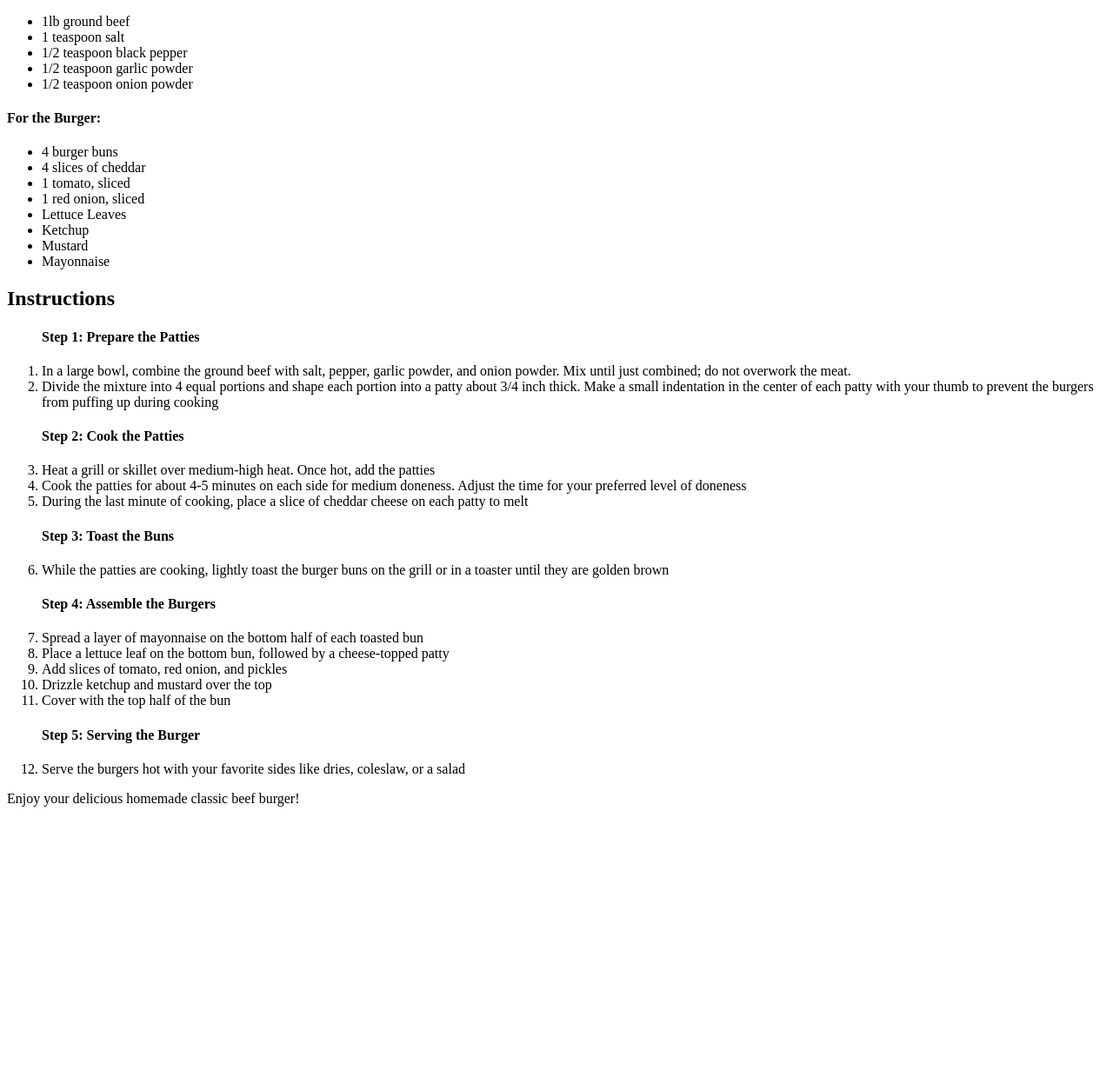
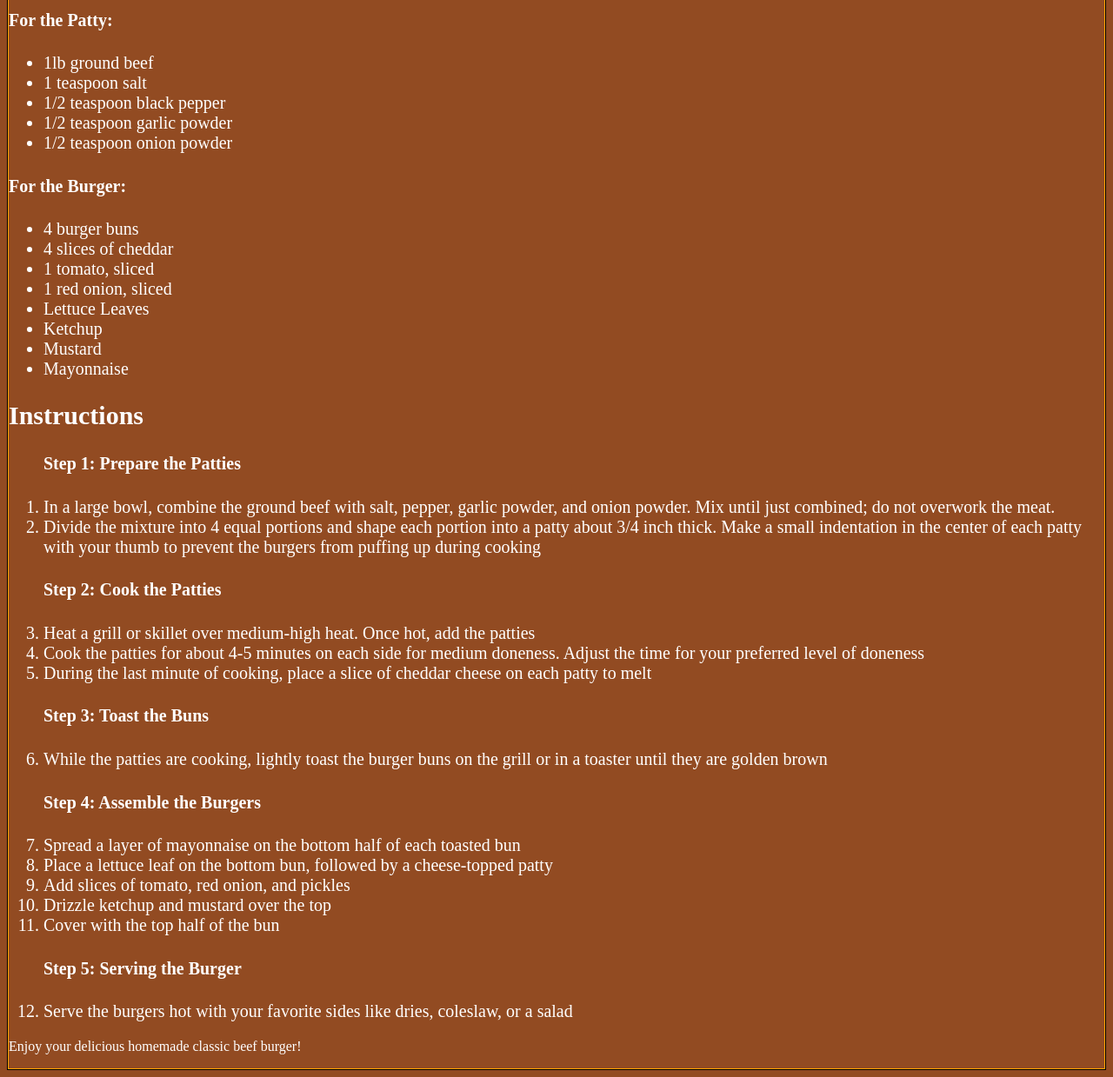
Before and after one commit to Cepsycal/odin-recipes, a plain HTML site: page recipes/burger.html in a window 1280 px wide. Shown: the part 520-1759 px from the top of the page at 87% size. Before the commit the page ends 1464 px from the top, so only its background shows below. Drawn offline with Linux system fonts and the light colour scheme.

Commit message:
Decorate recipes with basic css
 I used basic CSS to decorate the recipes with basic css. I colored the page, centered a lot of text, put text into sections (divs), and I practiced box model.

```diff
--- a/recipes/burger.html
+++ b/recipes/burger.html
@@ -3,11 +3,16 @@
     <head>
         <meta charset="utf-8">
         <title>Classic Beef Burger Recipe</title>
+        <link rel="stylesheet" href="../style.css">
     </head>
-    <body>
+    <body class="burger">
+        <div class="container">
+            <div class="introduction">
                 <h1>Classic Beef Burger</h1>
                 <img src="../images/pexels-pixabay-327158.jpg" alt="Classic Beef Burger" height="310" width="310">
                 <p>Nothing beats a classic beef burger, especially when made at home. This recipe offers a juicy, flavorful patty topped with melted cheddar cheese, fresh veggies, and your favorite condiments, all sandwiched between perfectly toasted buns. Whether for a backyard BBQ or a casual dinner, this burger is sure to satisfy.</p>
+            </div>
+            <div class="ingredients">
                 <h2>Instructions</h2>
                 <h4>For the Patty:</h4>
                 <ul>
@@ -28,6 +33,8 @@
                     <li>Mustard</li>
                     <li>Mayonnaise</li>
                 </ul>
+            </div>
+            <div class="instructions">
                 <h2>Instructions</h2>
                 <ol>
                 <h4>Step 1: Prepare the Patties</h4>
@@ -48,6 +55,8 @@
                 <h4>Step 5: Serving the Burger</h4>
                     <li>Serve the burgers hot with your favorite sides like dries, coleslaw, or a salad</li>
                 </ol>
-        <p>Enjoy your delicious homemade classic beef burger!</p>
+                <p class="enjoy">Enjoy your delicious homemade classic beef burger!</p>
+            </div>
+        </div>
     </body>
 </html>
```
Also changed, not shown: recipes/icecream.html (+13 -2 lines), recipes/nashvillehotchicken.html (+11 -2 lines). Lines whose indentation alone changed are shown as unchanged.
